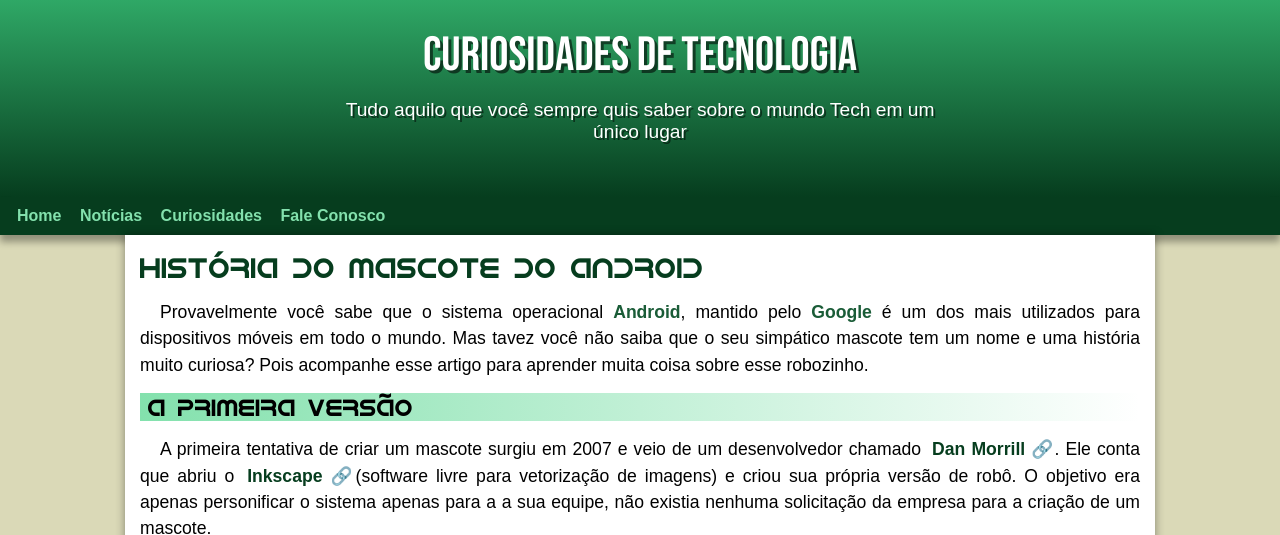
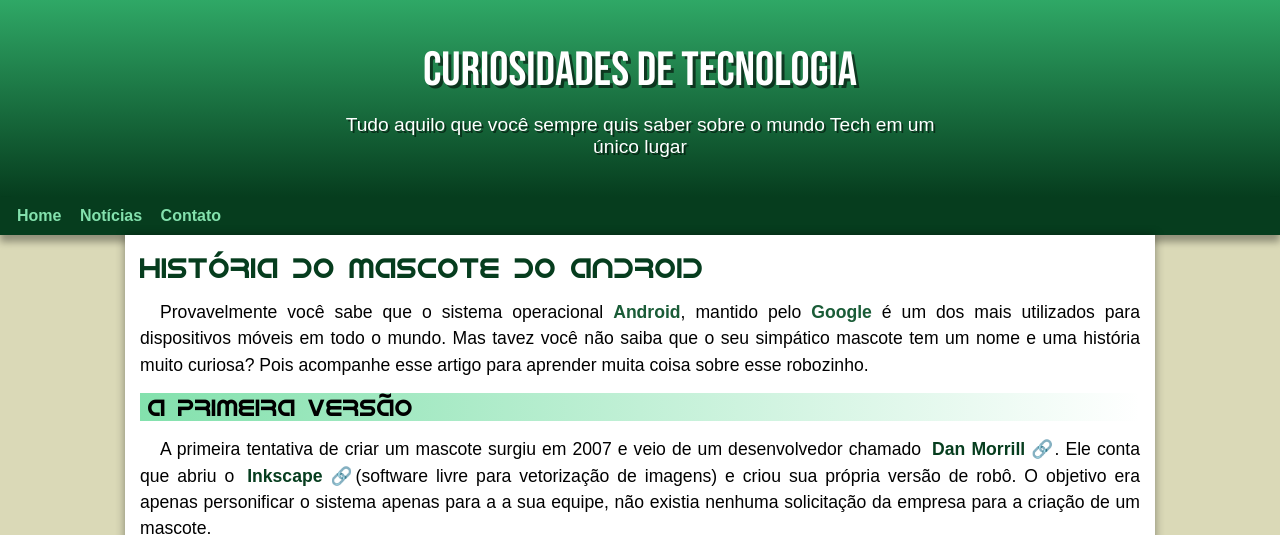
Before and after one commit to TicoMy/Projeto-Android, a plain HTML site: page index.html in a window 1280 px wide. Shown: the top 535 px of the page. Drawn offline with Linux system fonts and the light colour scheme.

Commit message:
problema do site corrigido

```diff
--- a/estilo/style.css
+++ b/estilo/style.css
@@ -53,7 +53,7 @@ header > h1{
   text-shadow: 3px 3px 0px rgba(0, 0, 0, 0.559);
   font-size: 3em;
   font-weight: normal;
-  margin-bottom: 15px;
+  padding: 15px;
   color: white;
   font-family: var(--fonte-destaque);
 }
--- a/index.html.html
+++ b/index.html
@@ -16,8 +16,7 @@
   <nav>
     <a href="#">Home</a>
     <a href="#">Notícias</a>
-    <a href="#">Curiosidades</a>
-    <a href="#">Fale Conosco</a>
+    <a href="#">Contato</a>
   </nav>
 
   <main>
```
